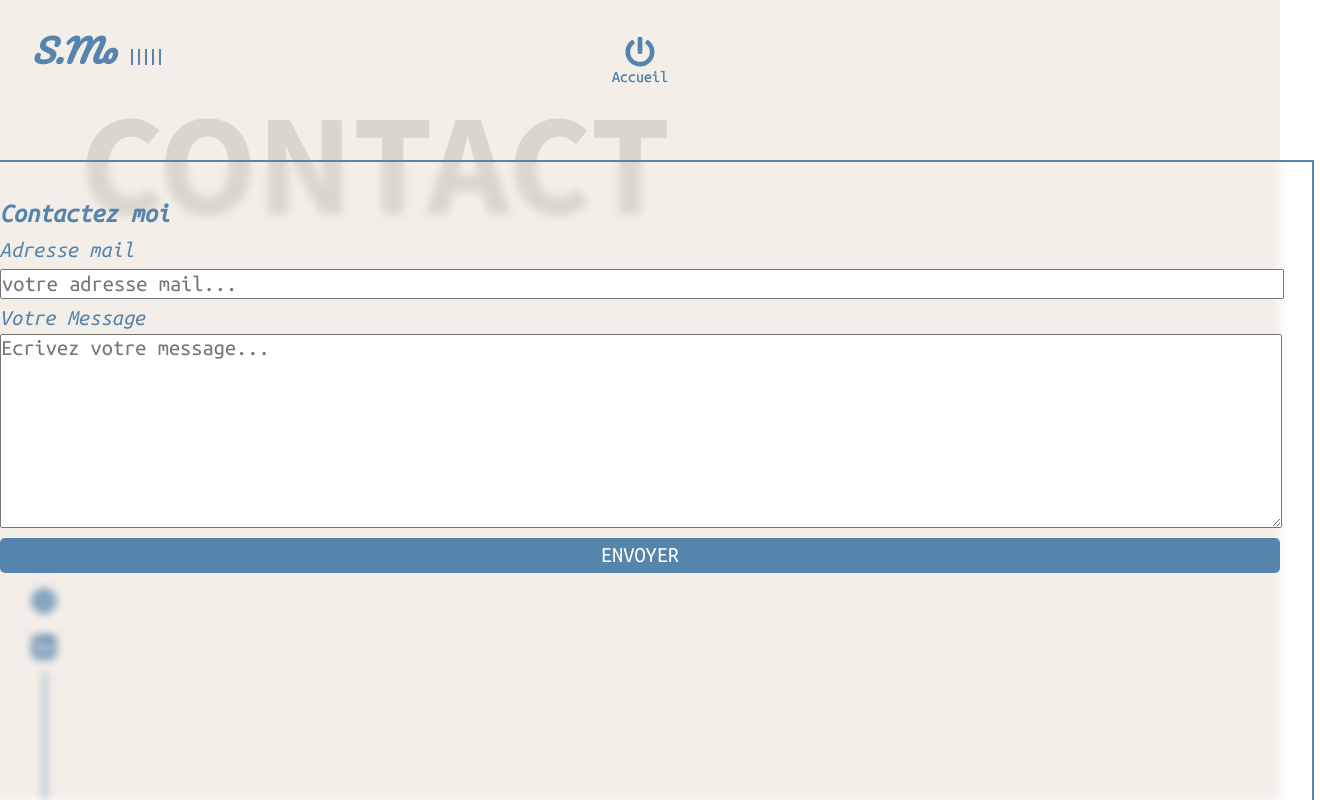
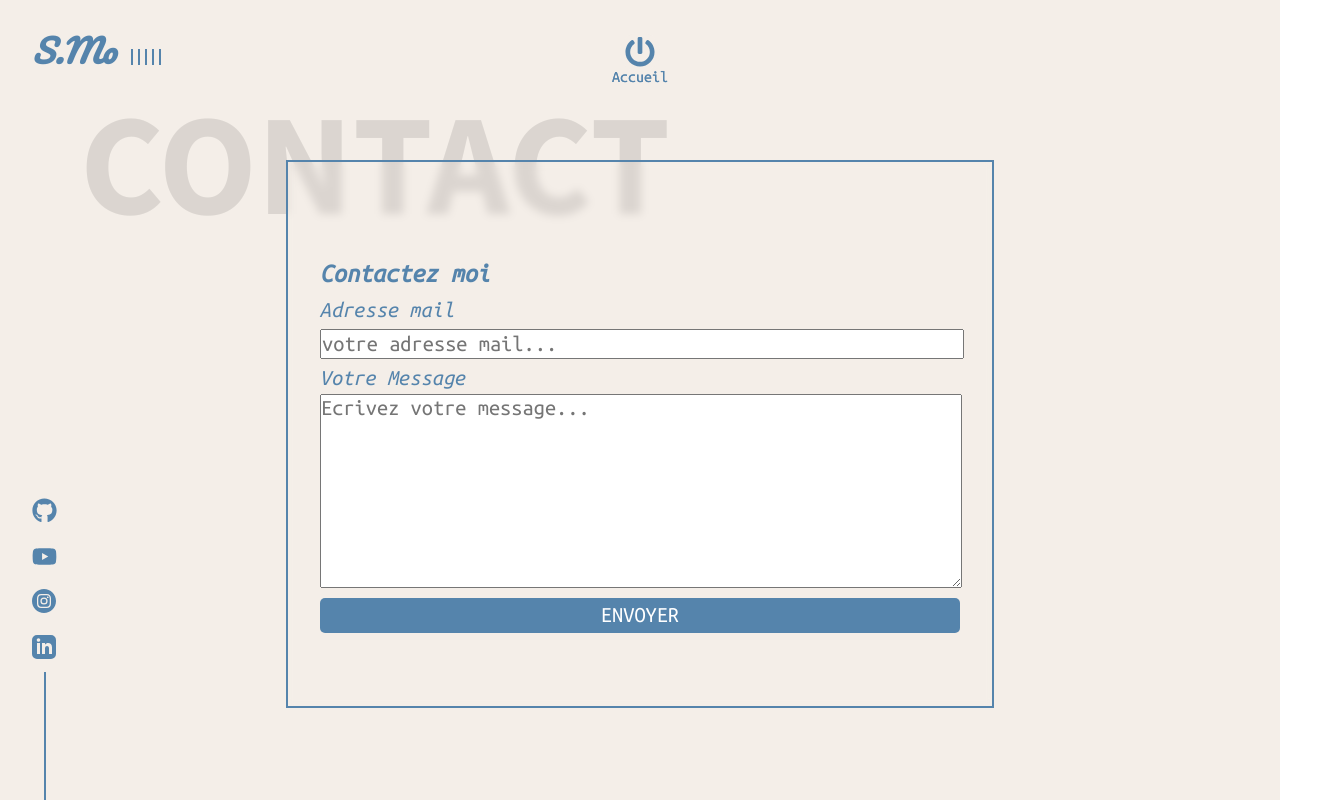
Before and after one commit to Samuel-Moceri/MyPortfolio, a React (Create React App) app: page /contact in a window 1280 px wide. Shown: the top 800 px of the page, 1320 px wide, since content can reach past the window. Built offline with nearby package versions, Linux system fonts and the light colour scheme.

Commit message:
adjutment for responsive

```diff
--- a/src/components/ContactPage.js
+++ b/src/components/ContactPage.js
@@ -34,8 +34,8 @@ const Main = styled.form`
     border: 2px solid ${props => props.theme.text};
     color: ${props => props.theme.text};
     padding: 2rem;
-    width: 100vw;
-    height: 100vh;
+    width: 50vw;
+    height: 60vh;
     z-index: 3;
     line-height: 1.5;
 
@@ -80,8 +80,8 @@ const DivBox = styled.form`
     top: 50%;
     left: 50%;
     transform: translate(-50%, -50%);
-    width: 100vw;
-    height: 100vh;
+    width: 50vw;
+    height: 45vh;
     padding: 40px;
     ${'' /* background: #fff; */}
     ${'' /* border: 1px solid rgba(0, 0, 0, 0.1);
```
